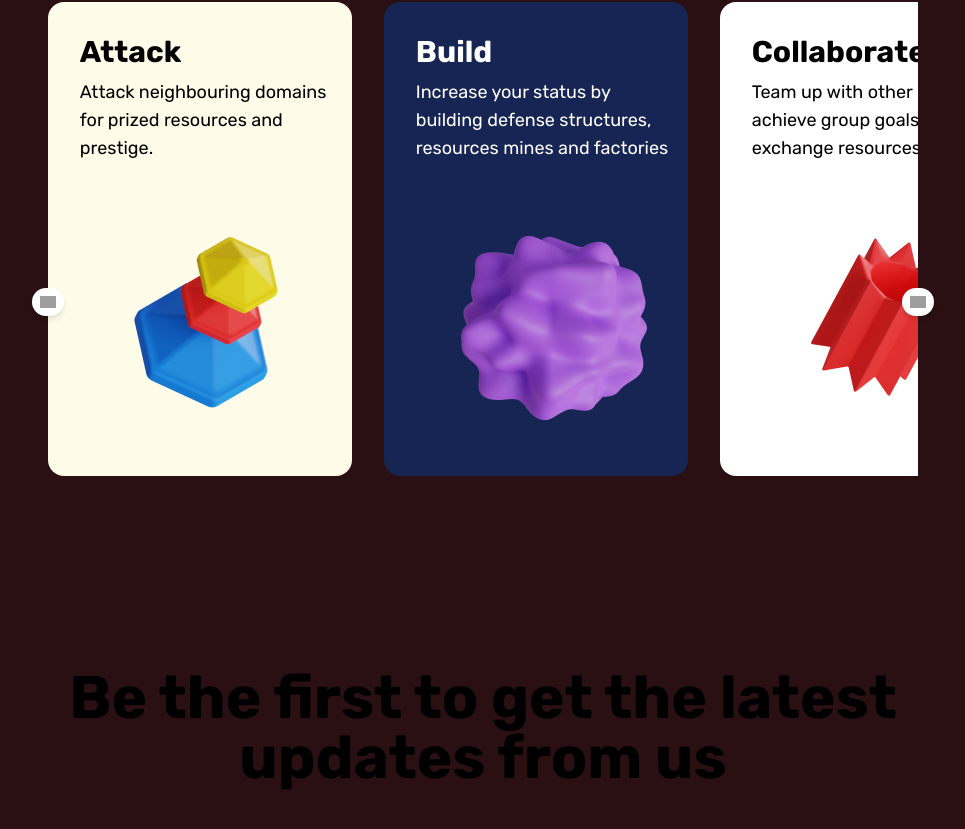
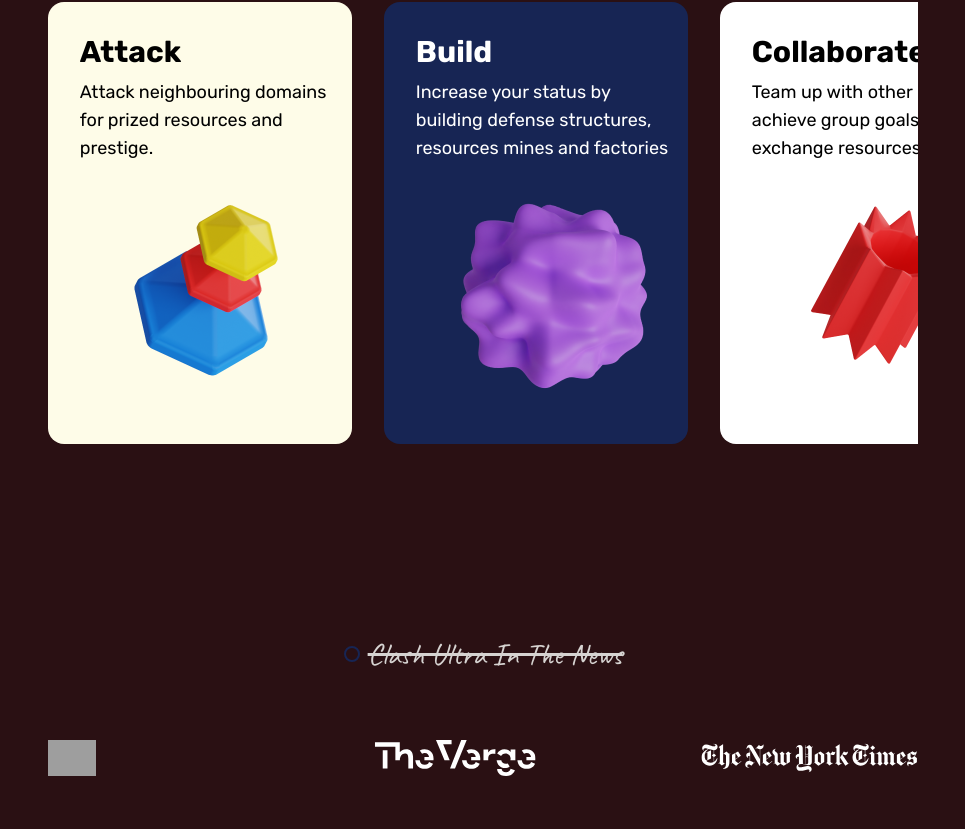
Before and after one commit to integral-digi/clashultra, a Next.js app: page / in a window 1280 px wide. Shown: the part 3291-4120 px from the top of the page, without its empty margins (157-1122 px from the left). Built offline with nearby package versions, Linux system fonts and the light colour scheme; grey boxes are pictures that could not be loaded.

Commit message:
dynamic background color issue fixed

```diff
--- a/app/components/Features.tsx
+++ b/app/components/Features.tsx
@@ -21,8 +21,6 @@ const Features: React.FC = () => {
                 {features.title}
             </h2>
         </section>
-        <ScrollButton scrollAmount={400} classSelector=".features" operator="-" />
-        <ScrollButton scrollAmount={400} classSelector=".features" operator="+" />
         <motion.section
             className="features w-full flex items-center space-x-8 overflow-x-scroll scrollbar-hide"
             initial={{ opacity: 0, translateY: "100px" }}
@@ -33,7 +31,7 @@ const Features: React.FC = () => {
             {features.card.map((item: any) => (
                 <motion.section
                     key={item.id}
-                    className={`w-fit min-h-96 rounded-2xl py-8 pl-8 pr-4 xl:w-full ${
+                    className={`w-full h-full min-h-96 rounded-2xl py-8 pl-8 pr-4 xl:w-full ${
                     item.id === 1
                         ? `${item.textColor} font-medium ${item.backgroundColor}`
                         : item.id === 2
@@ -42,10 +40,11 @@ const Features: React.FC = () => {
                     }`}
                     whileHover={{ scale: 1.05 }}
                 >
-                    <section className="space-y-8 w-64">
+                    <section className="space-y-8 w-[96%] min-w-64">
                         <section className="space-y-2 w-full">
                             <h3 className="text-3xl font-bold">{item.title}</h3>
                             <p className="text-lg font-normal">{item.subtitle}</p>
+                        </section>
                     </section>
                     <section className="float-right">
                         <Image
@@ -57,7 +56,6 @@ const Features: React.FC = () => {
                             alt={item.alt}
                         />
                     </section>
-                    </section>
                 </motion.section>
             ))}
         </motion.section>
--- a/app/components/Hero.tsx
+++ b/app/components/Hero.tsx
@@ -8,7 +8,7 @@ const Hero: React.FC = () => {
   const content = useContent();
 
   if (!content || !content.hero) {
-    return <section />;
+    return <section className="font-bold">Loading...</section>;
   }
 
   const { hero } = content;
--- a/app/components/MediaMention.tsx
+++ b/app/components/MediaMention.tsx
@@ -30,7 +30,7 @@ const MediaMentions: React.FC = () => {
         <section className="flex flex-wrap flex-1 items-center gap-24 lg:gap-16 justify-between">
           {mediaMentions.media.map((item) => (
             <section key={item.id} className="w-1/4 lg:w-fit">
-              <Link href={item.link || "#"} passHref>
+              <Link href={item.link || "#"} passHref target="blank">
                 <section className="relative h-full w-auto">
                   <img
                     src={item.url || "/"}
--- a/app/globals.css
+++ b/app/globals.css
@@ -21,7 +21,12 @@
 /* Apply global styles */
 body {
   color: rgb(var(--foreground-rgb));
-  background-color: #2A1013; /* Custom dark background color */
+  background: linear-gradient(
+      to bottom,
+      transparent,
+      rgb(var(--background-end-rgb))
+    )
+    rgb(var(--background-start-rgb));
 }
 
 html {
--- a/app/page.tsx
+++ b/app/page.tsx
@@ -15,13 +15,15 @@ const Home = () => {
   const content = useContent();
 
   if(!content || !content.color) {
-    return <section></section>
+    return <section />
   }
 
   const { color } = content;
 
+  const bgColor = color.backgroundColor;
+
   return (
-    <main className={`w-full overflow-hidden ${color.backgroundColor}`}>
+    <main style={{ backgroundColor: bgColor }} className="w-full overflow-hidden">
       <section className="pb-16 space-y-40">
         <Hero />
         <section className="px-[16%] w-full flex flex-col justify-center items-center space-y-40 lg:px-10">
@@ -32,9 +34,9 @@ const Home = () => {
           </section>
           <About />
           <Features />
+          <MediaMentions />
           <Subscribe />
-          <MediaMentions />
-          <section className="py-16">
+          <section className="pb-16">
             <Footer />
           </section>
         </section>
--- a/content.json
+++ b/content.json
@@ -1,6 +1,6 @@
 {
   "color": {
-    "backgroundColor": "bg-stone-900",
+    "backgroundColor": "#2A1013",
     "textColor": "text-white"
   },
   "logo": {
@@ -45,7 +45,7 @@
         "id": 3,
         "url": "/assets/nytimes.svg",
         "alt": "Gallery Image 3",
-        "link": "https://newyorktimes.com"
+        "link": "https://nytimes.com"
       },
       {
         "id": 4,
--- a/package.json
+++ b/package.json
@@ -9,6 +9,7 @@
     "lint": "next lint"
   },
   "dependencies": {
+    "autoprefixer": "^10.4.19",
     "axios": "^1.7.2",
     "framer-motion": "^11.2.10",
     "next": "14.2.4",
@@ -21,8 +22,8 @@
     "@types/react-dom": "^18",
     "eslint": "^8",
     "eslint-config-next": "14.2.4",
-    "postcss": "^8",
-    "tailwindcss": "^3.4.1",
+    "postcss": "^8.4.38",
+    "tailwindcss": "^3.4.4",
     "typescript": "^5"
   }
 }
--- a/tailwind.config.ts
+++ b/tailwind.config.ts
@@ -1,47 +1,40 @@
-import type { Config } from "tailwindcss";
+import type { Config } from 'tailwindcss';
 
 const config: Config = {
   content: [
-    "./pages/**/*.{js,ts,jsx,tsx,mdx}",
-    "./components/**/*.{js,ts,jsx,tsx,mdx}",
-    "./app/**/*.{js,ts,jsx,tsx,mdx}",
+    './pages/**/*.{js,ts,jsx,tsx,mdx}',
+    './components/**/*.{js,ts,jsx,tsx,mdx}',
+    './app/**/*.{js,ts,jsx,tsx,mdx}',
   ],
   theme: {
     extend: {
       screens: {
         '2xl': {'max': '1535px'},
-        // => @media (max-width: 1535px) { ... }
-
         'xl': {'max': '1279px'},
-        // => @media (max-width: 1279px) { ... }
-
         'lg': {'max': '1023px'},
-        // => @media (max-width: 1023px) { ... }
-
         'md': {'max': '767px'},
-        // => @media (max-width: 767px) { ... }
-
         'sm': {'max': '414px'},
-        // => @media (max-width: 639px) { ... }
-      }
+      },
     },
   },
   plugins: [
-    function ({ addUtilities }: any) {
+    function({ addUtilities }: any) {
       const newUtilities = {
         '.scrollbar-hide': {
-          /* For Firefox */
           scrollbarWidth: 'none',
-          /* For IE and Edge */
           '-ms-overflow-style': 'none',
-          /* For WebKit browsers */
           '&::-webkit-scrollbar': {
             display: 'none',
           },
         },
       };
       addUtilities(newUtilities, ['responsive', 'hover']);
-    }
+    },
+  ],
+  safelist: [
+    'bg-stone-900',
+    'text-white'
   ],
 };
+
 export default config;
```
Also changed, not shown: 1 other file (tests, documents, lock files or other folders). Lines whose indentation alone changed are shown as unchanged.
